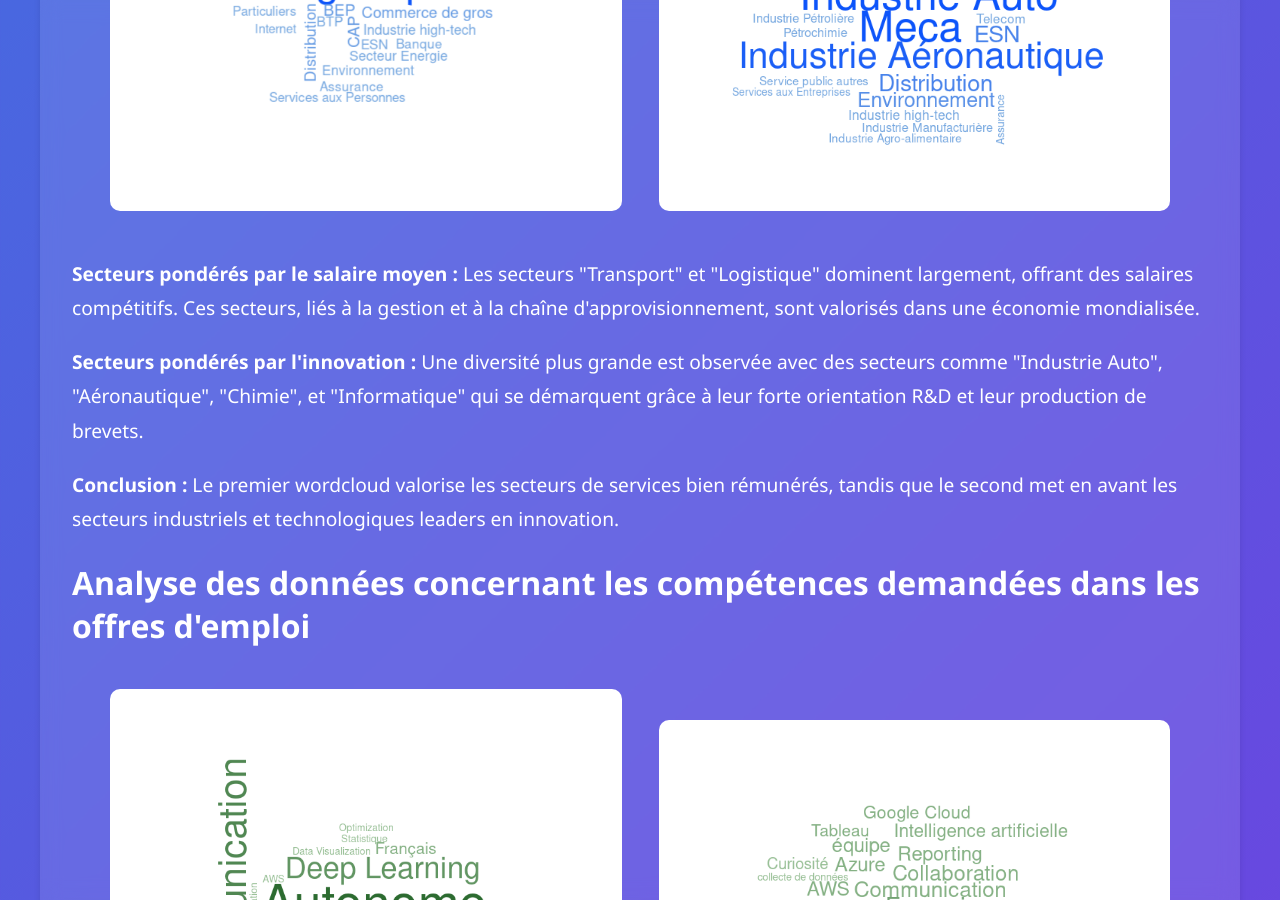
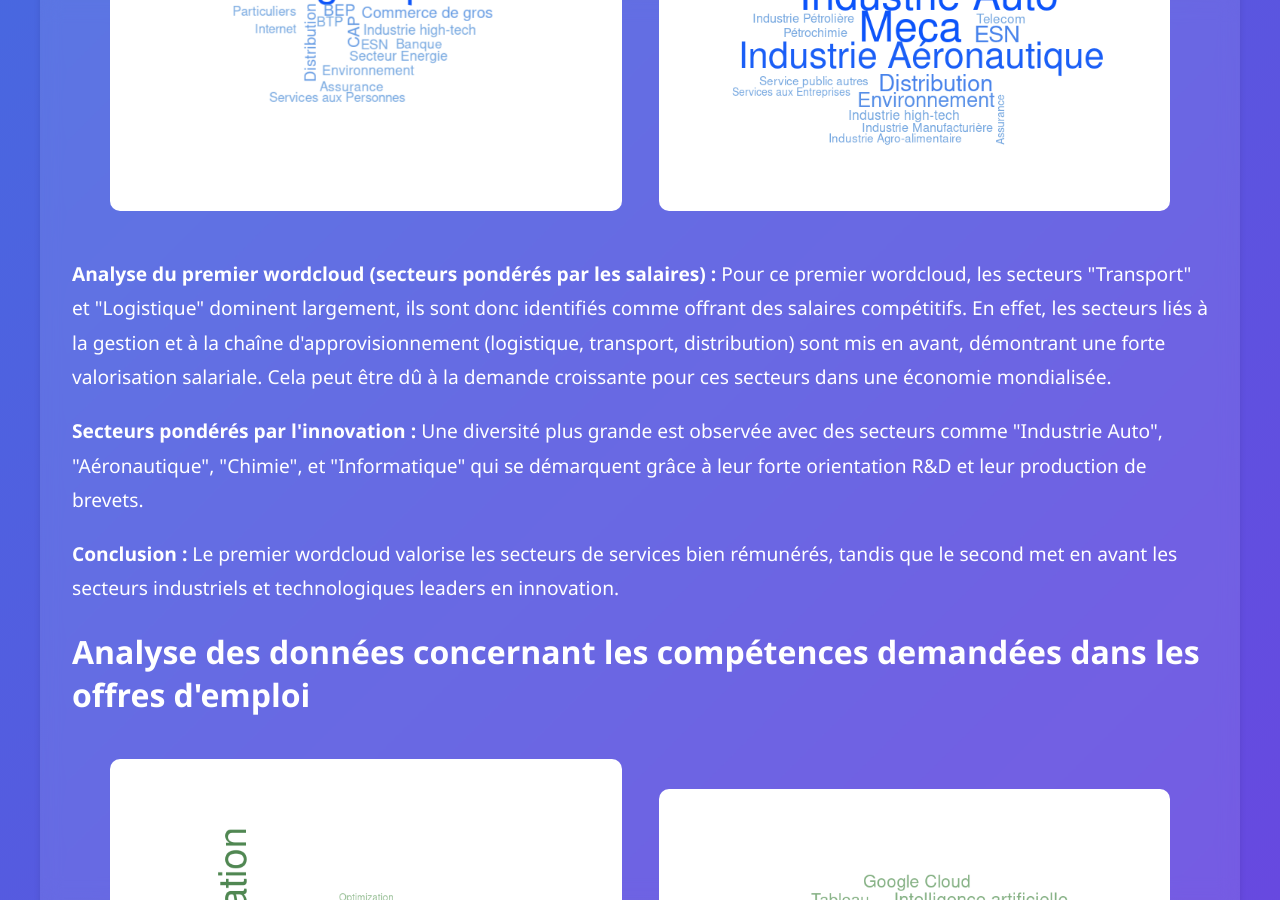
Before and after one commit to SebastienH422/ProjetR.smams, a Jekyll site: the page analyses.html, which Jekyll copies as it is, in a window 1280 px wide and 900 px high, scrolled down 609 px. Built offline with Jekyll 4.4.1, drawn with Linux system fonts in a browser that asks for light colours.

Commit message:
Update analyses.html

```diff
--- a/analyses.html
+++ b/analyses.html
@@ -86,7 +86,7 @@
                     <img src="Images/WordBleu_salaire_petit.png" alt="Secteurs pondérés par le salaire moyen">
                     <img src="Images/WordBleu_brevets_petit.png" alt="Secteurs pondérés par l'innovation">
                 </p>
-                <p><strong>Secteurs pondérés par le salaire moyen :</strong> Les secteurs "Transport" et "Logistique" dominent largement, offrant des salaires compétitifs. Ces secteurs, liés à la gestion et à la chaîne d'approvisionnement, sont valorisés dans une économie mondialisée.</p>
+                <p><strong>Analyse du premier wordcloud (secteurs pondérés par les salaires) :</strong>  Pour ce premier wordcloud, les secteurs "Transport" et "Logistique" dominent largement, ils sont donc identifiés comme offrant des salaires compétitifs. En effet, les secteurs liés à la gestion et à la chaîne d'approvisionnement (logistique, transport, distribution) sont mis en avant, démontrant une forte valorisation salariale. Cela peut être dû à la demande croissante pour ces secteurs dans une économie mondialisée.</p>
                 <p><strong>Secteurs pondérés par l'innovation :</strong> Une diversité plus grande est observée avec des secteurs comme "Industrie Auto", "Aéronautique", "Chimie", et "Informatique" qui se démarquent grâce à leur forte orientation R&D et leur production de brevets.</p>
                 <p><strong>Conclusion :</strong> Le premier wordcloud valorise les secteurs de services bien rémunérés, tandis que le second met en avant les secteurs industriels et technologiques leaders en innovation.</p>
             </section>
```
